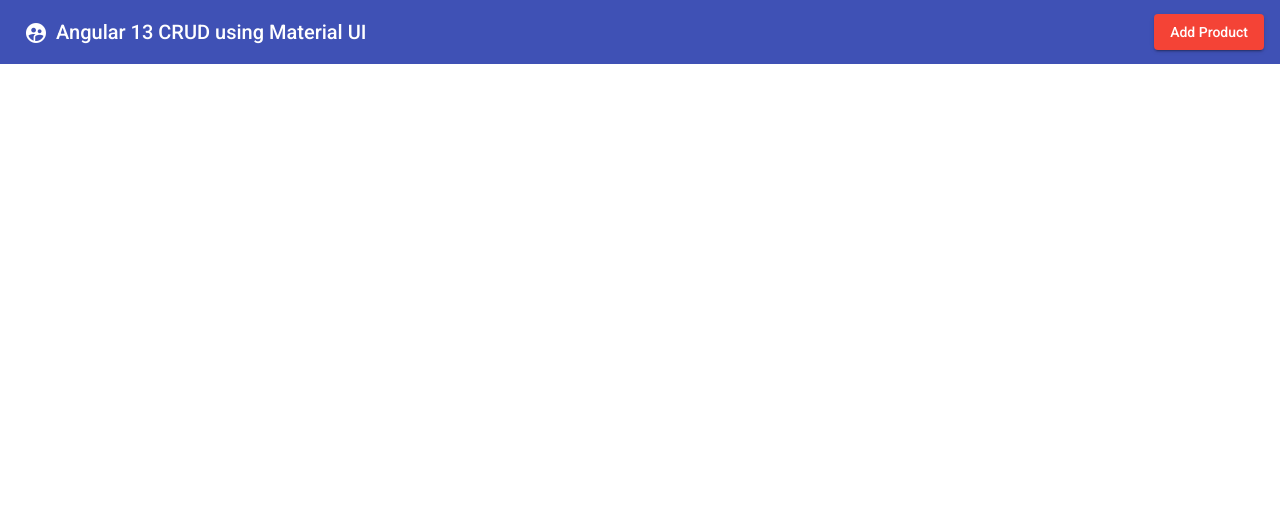
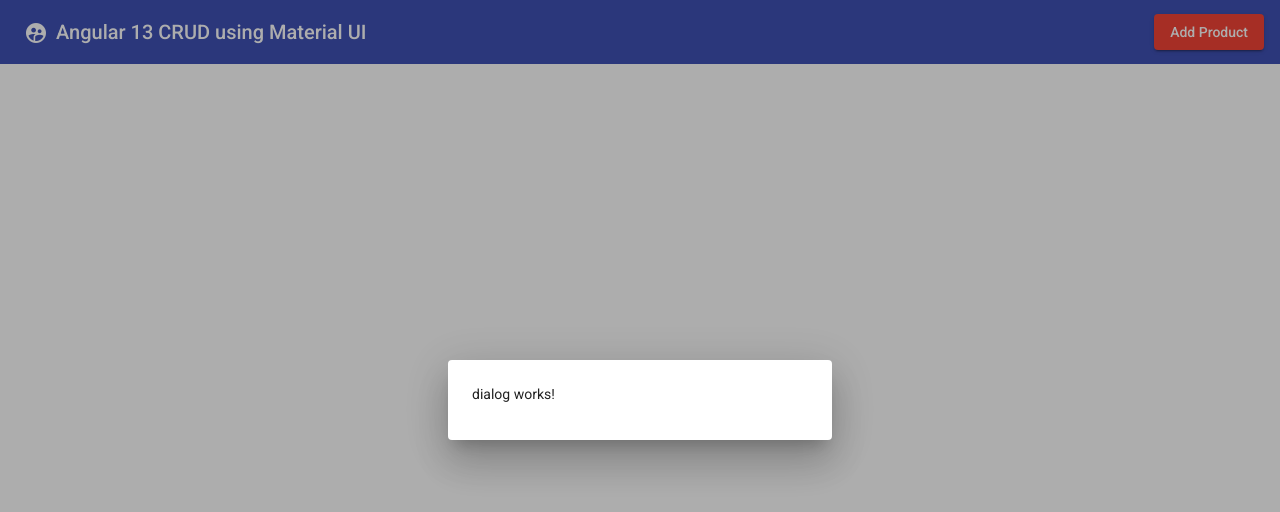
Before and after one commit to lasithadilshan/Angular13CRUD, an Angular app: page / in a window 1280 px wide. Both pictures are taken after a click on the button "Add Product". Shown: the top 512 px of the page. Built offline with nearby package versions, Linux system fonts and the light colour scheme.

Commit message:
Dialog Works

```diff
--- a/src/app/app.component.html
+++ b/src/app/app.component.html
@@ -4,6 +4,6 @@
   </button>
   <span>Angular 13 CRUD using Material UI</span>
   <span class="example-spacer"></span>
-  <button mat-raised-button color="warn">Add Product</button>
+  <button mat-raised-button color="warn" (click)="openDialog()">Add Product</button>
 
 </mat-toolbar>
--- a/src/app/app.component.ts
+++ b/src/app/app.component.ts
@@ -1,4 +1,6 @@
 import { Component } from '@angular/core';
+import {MatDialog, MAT_DIALOG_DATA} from '@angular/material/dialog';
+import { DialogComponent } from './dialog/dialog.component';
 
 @Component({
   selector: 'app-root',
@@ -6,5 +8,15 @@ import { Component } from '@angular/core';
   styleUrls: ['./app.component.scss']
 })
 export class AppComponent {
+
   title = 'Angular13CRUD';
+
+  constructor(private dialog : MatDialog){
+
+  }
+  openDialog() {
+    this.dialog.open(DialogComponent, {
+      width:'30%'
+    });
+  }
 }
--- /dev/null
+++ b/src/app/dialog/dialog.component.html
@@ -0,0 +1 @@
+<p>dialog works!</p>
--- /dev/null
+++ b/src/app/dialog/dialog.component.ts
@@ -0,0 +1,15 @@
+import { Component, OnInit } from '@angular/core';
+
+@Component({
+  selector: 'app-dialog',
+  templateUrl: './dialog.component.html',
+  styleUrls: ['./dialog.component.scss']
+})
+export class DialogComponent implements OnInit {
+
+  constructor() { }
+
+  ngOnInit(): void {
+  }
+
+}
```
Also changed, not shown: src/app/app.module.ts (+6 -2 lines), src/app/dialog/dialog.component.scss (added).
